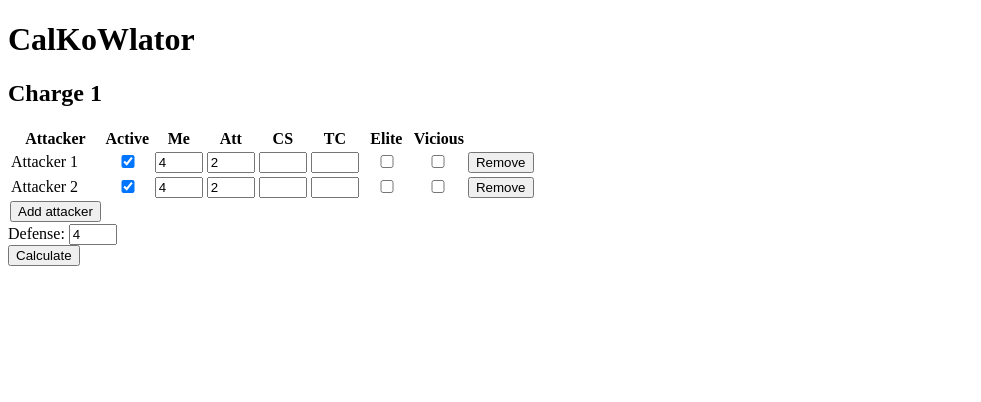
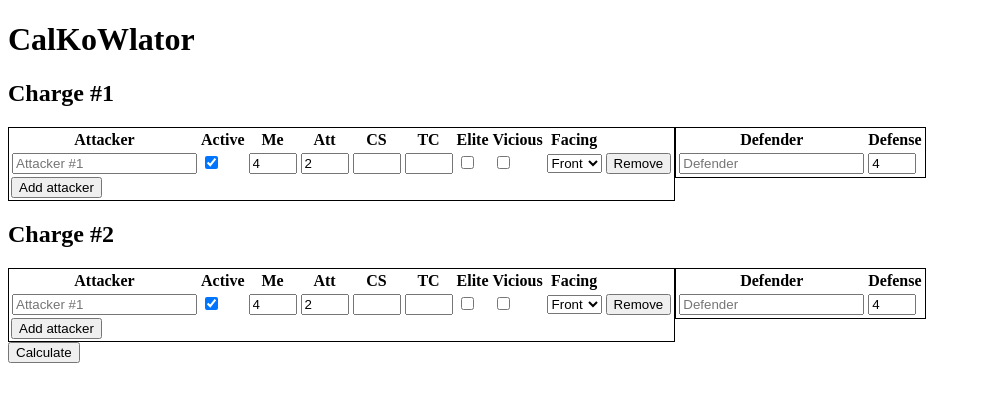
Before and after one commit to EricArray/calkowlator, an Angular app: page / in a window 1280 px wide. Shown: the top 402 px of the page, without its empty margins (0-981 px from the left). Built offline with nearby package versions, Linux system fonts and the light colour scheme.

Commit message:
charges: different groups

```diff
--- a/src/app/app.component.html
+++ b/src/app/app.component.html
@@ -1,12 +1,17 @@
 <h1>Cal<b>KoW</b>lator</h1>
 
-<div>
-    <h2>Charge 1</h2>
+<div *ngFor="let charge of charges; let index = index">
+    <h2>Charge #{{ index + 1}}</h2>
+    <div style="display: flex; flex-direction: row;">
         <style>
-        .inputs-table input {
+            .inputs-table {
+                border: 1px solid black;
+            }
+            .inputs-table input[type="number"] {
                 width: 40px;
             }
         </style>
+        <span>
             <table class="inputs-table">
                 <tr style="border-bottom: 1px solid black">
                     <th>Attacker</th>
@@ -17,50 +22,77 @@
                     <th>TC</th>
                     <th>Elite</th>
                     <th>Vicious</th>
+                    <th>Facing</th>
                 </tr>
 
-        <tr *ngFor="let attacker of attackers; let index = index">
-            <td>Attacker {{ index + 1 }}</td>
+                <tr *ngFor="let attacker of charge.attackers; let index = index">
+                    <td><input type="text" placeholder="Attacker #{{ index + 1 }}"></td>
                     <td><input type="checkbox" [(ngModel)]="attacker.active"></td>
                     <td><input type="number" min="2" max="6" [(ngModel)]="attacker.melee"></td>
                     <td><input type="number" min="0" max="100" [(ngModel)]="attacker.attack"></td>
-            <td><input type="number" min="0" max="6"></td>
-            <td><input type="number" min="0" max="6"></td>
+                    <td><input type="number" min="0" max="6" [(ngModel)]="attacker.cs"></td>
+                    <td><input type="number" min="0" max="6" [(ngModel)]="attacker.tc"></td>
                     <td><input type="checkbox" [(ngModel)]="attacker.elite"></td>
                     <td><input type="checkbox" [(ngModel)]="attacker.vicious"></td>
-            <td><button (click)="removeAttacker(index)">Remove</button></td>
+                    <td>
+                        <select [(ngModel)]="attacker.facing">
+                            <option [ngValue]="'front'">Front</option>
+                            <option [ngValue]="'flank'">Flank</option>
+                            <option [ngValue]="'rear'">Rear</option>
+                        </select>
+                    </td>
+                    <td><button (click)="removeAttacker(charge, index)">Remove</button></td>
                 </tr>
 
                 <tr>
-            <button (click)="addAttacker()">Add attacker</button>
+                    <button (click)="addAttacker(charge)">Add attacker</button>
                 </tr>
             </table>
-    <label>
-        Defense:
-        <input type="number" min="2" max="6" [(ngModel)]="defense">
-    </label>
+        </span>
+
+        <span>
+            <table class="inputs-table">
+                <tr>
+                    <th>Defender</th>
+                    <th>Defense</th>
+                </tr>
+                <tr>
+                    <td><input type="text" placeholder="Defender"></td>
+                    <td><input type="number" min="2" max="6" [(ngModel)]="charge.defender.defense"></td>
+                </tr>
+            </table>
+        </span>
+    </div>
 </div>
 
 <button (click)="calculate()">Calculate</button>
 
-<div *ngIf="!error && result" class="results">
+<div *ngIf="!error && results.length" class="results">
     <style>
         .results td {
             border: 1px solid lightgray
         }
     </style>
 
-    <h2>Result</h2>
+    <h2>Results</h2>
+    <div style="display: flex; flex-direction: row;">
+        <div *ngFor="let result of results; let index = index" style="margin-right: 40px">
+            <h3>Charge {{ index + 1 }}</h3>
+            <span><b>Average:</b> {{ result.average }}</span>
+
             <table>
-        <tr *ngFor="let entry of result">
+                <tr *ngFor="let entry of result.displayTable">
                     <td>{{entry.hits}}</td>
                     <td>{{entry.fraction}}</td>
                     <td>{{entry.percent}}</td>
                 </tr>
             </table>
-    <span>Average: {{ this.average }} {{ this.averageFraction }} </span>
+        </div>
 
-    <h2>Difference</h2>
+        <div>
+            <h3>Difference</h3>
+            <span><b>Average difference:</b> {{ averageDifference }}</span>
+
             <table>
                 <tr *ngFor="let entry of difference">
                     <td>{{entry.hits}}</td>
@@ -69,4 +101,6 @@
                 </tr>
             </table>
         </div>
+    </div>
+</div>
 <h1 *ngIf="error">There was an error!</h1>
--- a/src/app/app.component.ts
+++ b/src/app/app.component.ts
@@ -1,13 +1,36 @@
 import { Component } from '@angular/core';
-import { format, Fraction, map, MathType, multiply, number, sum } from 'mathjs';
+import { format, Fraction, map, MathType, max, multiply, number, sum } from 'mathjs';
 import { DiceRollsService, Melee, rerollAllOnes } from './services/dice-rolls.service';
 
 interface Attacker {
   active: boolean;
   melee: Melee;
   attack: number;
+  cs?: number,
+  tc?: number,
   elite: boolean;
   vicious: boolean;
+  facing: 'front' | 'flank' | 'rear'
+}
+
+function defaultAttacker(): Attacker {
+  return {
+    active: true,
+    melee: 4,
+    attack: 2,
+    elite: false,
+    vicious: false,
+    facing: 'front',
+  }
+}
+
+interface Defender {
+  defense: 2 | 3 | 4 | 5 | 6;
+}
+
+interface Charge {
+  attackers: Attacker[];
+  defender: Defender;
 }
 
 @Component({
@@ -16,90 +39,101 @@ interface Attacker {
   styleUrls: ['./app.component.css']
 })
 export class AppComponent {
-  attackers: Attacker[] = [
+  charges: Charge[] = [
     {
-      active: true,
-      melee: 4,
-      attack: 2,
-      elite: false,
-      vicious: false,
+      attackers: [ defaultAttacker() ],
+      defender: {
+        defense: 4,
+      },
     },
     {
-      active: true,
-      melee: 4,
-      attack: 2,
-      elite: false,
-      vicious: false,
-    }
+      attackers: [ defaultAttacker() ],
+      defender: {
+        defense: 4,
+      },
+    },
   ]
-  defense: 2|3|4|5|6 = 4
 
-  result: { hits: number, fraction: string, percent: string }[] | null = null
+  results: {
+    average: number;
+    displayTable: { hits: number, fraction: string, percent: string }[];
+  }[] = []
+  averageDifference: number = 0;
   difference: { hits: number, fraction: string, percent: string }[] | null = null
-  average = 0
-  averageFraction = ''
   error = false
 
   constructor(private diceRollsService: DiceRollsService) {}
 
-  addAttacker(): void {
-    this.attackers = [
-      ...this.attackers,
-      {
-        active: true,
-        melee: 4,
-        attack: 2,
-        elite: false,
-        vicious: false,
-      }
+  addAttacker(charge: Charge): void {
+    charge.attackers = [
+      ...charge.attackers,
+      defaultAttacker()
     ]
   }
 
-  removeAttacker(removeIndex: number): void {
-    this.attackers = this.attackers.filter((attacker, index) => index !== removeIndex)
+  removeAttacker(charge: Charge, removeIndex: number): void {
+    charge.attackers = charge.attackers.filter((attacker, index) => index !== removeIndex)
   }
 
   calculate(): void {
     this.error = false
     try {
-      const woundsTables = this.attackers
+      const chargeTables = this.charges.map(charge => {
+        const woundsTables = charge.attackers
           .filter(attacker => attacker.active)
           .map(attacker => {
+            let modifiedAttack = attacker.attack;
+            if (attacker.facing === 'flank') {
+              modifiedAttack *= 2
+            }
+            if (attacker.facing === 'rear') {
+              modifiedAttack *= 3
+            }
             const hitsTable = this.diceRollsService.hitsTable({
-            attack: attacker.attack,
+              attack: modifiedAttack,
               melee: attacker.melee,
               rerollFunctions: attacker.elite ? [rerollAllOnes()] : []
             })
 
+            const modifiedDefense = charge.defender.defense - ((attacker.cs ?? 0) + (attacker.tc ?? 0))
             return this.diceRollsService.woundsTable(
               hitsTable,
-            this.defense,
-            attacker.vicious ?[rerollAllOnes()] : [])
+              modifiedDefense > 6 ? 6 : modifiedDefense < 2 ? 2 : modifiedDefense as any,
+              attacker.vicious ? [rerollAllOnes()] : [])
           })
 
-      const table = this.diceRollsService.combineTables(woundsTables)
-      // const difference = this.diceRollsService.differenceTable(tableA, tableB)
+        return this.diceRollsService.combineTables(woundsTables)
+      })
 
-      this.result = []
-      for (const entry of table.entries()) {
-        this.result.push({
+      this.results = chargeTables.map(chargeTable => {
+        const average = this.getAverage(chargeTable)
+
+        const displayTable = []
+        for (const entry of chargeTable) {
+          displayTable.push({
             hits: entry[0],
             fraction: format(entry[1]),
             percent: format(number(entry[1] as any * 100)) + '%',
           })
         }
 
-      // this.difference = []
-      // for (const entry of difference.entries()) {
-      //   this.difference.push({
-      //     hits: entry[0],
-      //     fraction: format(entry[1]),
-      //     percent: format(number(entry[1] as any * 100)) + '%',
-      //   })
-      // }
+        return {
+          average,
+          displayTable
+        }
+      })
 
-      this.average = this.getAverage(table)
-      this.averageFraction = format(this.average)
+      const differenceTable = this.diceRollsService.differenceTable(chargeTables[0], chargeTables[1])
+
+      this.averageDifference = this.getAverage(differenceTable)
+      this.difference = []
+      for (const entry of differenceTable) {
+        this.difference.push({
+          hits: entry[0],
+          fraction: format(entry[1]),
+          percent: format(number(entry[1] as any * 100)) + '%',
+        })
+      }
     } catch (error) {
       console.error(error)
       this.error = true
```
Lines whose indentation alone changed are shown as unchanged.
